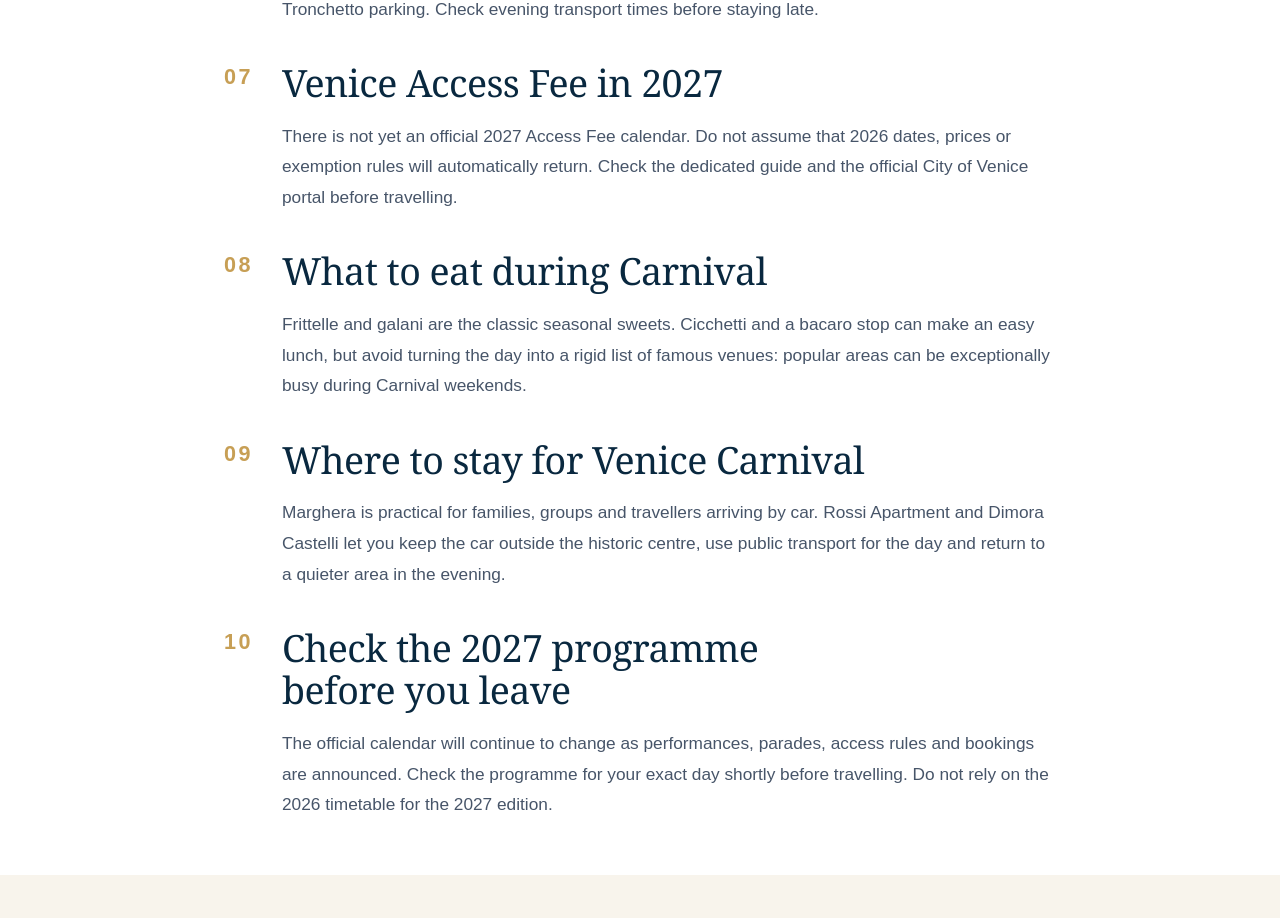
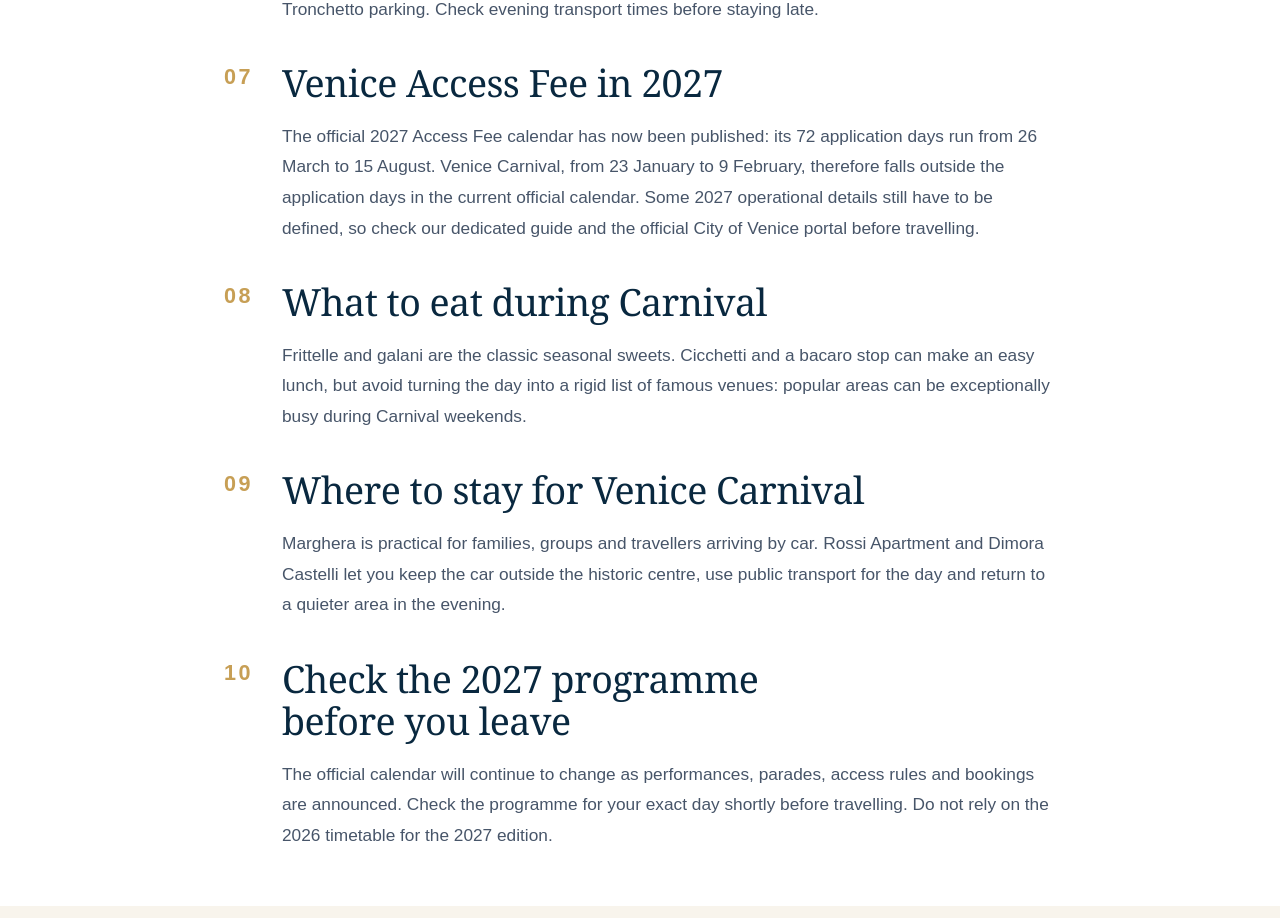
Before and after one commit to chiararegina90-spec/marghera-venice-apartments, a Next.js app: page /en/journal/carnevale-di-venezia in a window 1280 px wide. Shown: the part 2140-3058 px from the top of the page. Built offline with nearby package versions, Linux system fonts and the light colour scheme.

Commit message:
Update English Carnival 2027 Access Fee status

```diff
--- a/app/en/journal/carnevale-di-venezia/page.tsx
+++ b/app/en/journal/carnevale-di-venezia/page.tsx
@@ -18,15 +18,15 @@ const sections=[
  {title:'How to reach the Dinner Show',text:'The organisers indicate a free water shuttle from Piazzale Roma to Ca’ Vendramin Calergi. Alternatively, take ACTV Line 1 from Piazzale Roma or Ferrovia and get off at San Marcuola. The official page also gives approximate walking times of 15 minutes from Piazzale Roma and 10 minutes from the railway station. The nights of 1, 2 and 3 February are listed separately as Corporate Exclusive Nights and are not part of the normal public calendar.'},
  {title:'Venice Carnival with children',text:'Masks, street performers and events around the city can work very well for families, but do not build the entire day around St Mark’s Square. Combine one main event with quieter campi, a vaporetto ride and proper breaks. Our Venice with children guide has more practical ideas.'},
  {title:'Getting to Venice and parking',text:'If you stay in Marghera, you do not need to drive into Venice. Leave the car at the apartment and use bus or train. On the busiest Carnival days this avoids the cost and uncertainty of Piazzale Roma or Tronchetto parking. Check evening transport times before staying late.'},
- {title:'Venice Access Fee in 2027',text:'There is not yet an official 2027 Access Fee calendar. Do not assume that 2026 dates, prices or exemption rules will automatically return. Check the dedicated guide and the official City of Venice portal before travelling.'},
+ {title:'Venice Access Fee in 2027',text:'The official 2027 Access Fee calendar has now been published: its 72 application days run from 26 March to 15 August. Venice Carnival, from 23 January to 9 February, therefore falls outside the application days in the current official calendar. Some 2027 operational details still have to be defined, so check our dedicated guide and the official City of Venice portal before travelling.'},
  {title:'What to eat during Carnival',text:'Frittelle and galani are the classic seasonal sweets. Cicchetti and a bacaro stop can make an easy lunch, but avoid turning the day into a rigid list of famous venues: popular areas can be exceptionally busy during Carnival weekends.'},
  {title:'Where to stay for Venice Carnival',text:'Marghera is practical for families, groups and travellers arriving by car. Rossi Apartment and Dimora Castelli let you keep the car outside the historic centre, use public transport for the day and return to a quieter area in the evening.'},
  {title:'Check the 2027 programme before you leave',text:'The official calendar will continue to change as performances, parades, access rules and bookings are announced. Check the programme for your exact day shortly before travelling. Do not rely on the 2026 timetable for the 2027 edition.'}
 ];
-const faq=[['When is Venice Carnival 2027?','From 23 January to 9 February 2027.'],['When is Shrove Tuesday in 2027?','Shrove Tuesday falls on 9 February 2027 and is the final day of Carnival.'],['Is the full 2027 programme available?','Not yet in complete form. Some events are already confirmed, while the official calendar is still being updated.'],['Is Venice Carnival suitable for children?','Yes, especially if you mix busy events with quieter routes and regular breaks.'],['Should I drive into Venice during Carnival?','If you are staying in Marghera, leaving the car at your accommodation and using bus or train is usually easier.'],['Will the Venice Access Fee apply during Carnival 2027?','No official 2027 calendar has been published yet, so check again before travelling.']] as const;
+const faq=[['When is Venice Carnival 2027?','From 23 January to 9 February 2027.'],['When is Shrove Tuesday in 2027?','Shrove Tuesday falls on 9 February 2027 and is the final day of Carnival.'],['Is the full 2027 programme available?','Not yet in complete form. Some events are already confirmed, while the official calendar is still being updated.'],['Is Venice Carnival suitable for children?','Yes, especially if you mix busy events with quieter routes and regular breaks.'],['Should I drive into Venice during Carnival?','If you are staying in Marghera, leaving the car at your accommodation and using bus or train is usually easier.'],['Will the Venice Access Fee apply during Carnival 2027?','According to the official calendar currently published, the Carnival dates fall outside the 72 application days in 2027.']] as const;
 const related=[['Venice with children','/en/journal/venezia-con-bambini'],['Getting to Venice','/en/getting-to-venice'],['Where to park for Venice','/en/journal/dove-parcheggiare-venezia'],['Venice Access Fee','/en/journal/contributo-accesso-venezia'],['Hidden Venice','/en/guide/venezia-nascosta'],['Venetian cicchetti','/en/journal/cicchetti-veneziani'],['Rossi Apartment','/en/apartments/rossi-apartment'],['Dimora Castelli','/en/apartments/dimora-castelli']] as const;
 
-export default function Article(){const articleSchema={'@context':'https://schema.org','@type':'Article',headline:'Venice Carnival 2027',description:'Official dates, confirmed information and practical planning advice for Venice Carnival 2027.',inLanguage:'en-GB',dateModified:'2026-10-15',image:IMAGE,mainEntityOfPage:{'@type':'WebPage','@id':URL},author:{'@type':'Organization',name:'Marghera Venice Apartments',url:BASE},publisher:{'@type':'Organization',name:'Marghera Venice Apartments',url:BASE}};const breadcrumbSchema={'@context':'https://schema.org','@type':'BreadcrumbList',itemListElement:[{'@type':'ListItem',position:1,name:'Home',item:`${BASE}/en`},{'@type':'ListItem',position:2,name:'Journal',item:`${BASE}/en/journal`},{'@type':'ListItem',position:3,name:'Venice Carnival 2027',item:URL}]};const faqSchema={'@context':'https://schema.org','@type':'FAQPage',mainEntity:faq.map(([q,a])=>({'@type':'Question',name:q,acceptedAnswer:{'@type':'Answer',text:a}}))};return <><Header lang="en"/><main><article className="editorial-page"><script type="application/ld+json" dangerouslySetInnerHTML={{__html:JSON.stringify(articleSchema)}}/><script type="application/ld+json" dangerouslySetInnerHTML={{__html:JSON.stringify(breadcrumbSchema)}}/><script type="application/ld+json" dangerouslySetInnerHTML={{__html:JSON.stringify(faqSchema)}}/>
+export default function Article(){const articleSchema={'@context':'https://schema.org','@type':'Article',headline:'Venice Carnival 2027',description:'Official dates, confirmed information and practical planning advice for Venice Carnival 2027.',inLanguage:'en-GB',dateModified:'2026-10-19',image:IMAGE,mainEntityOfPage:{'@type':'WebPage','@id':URL},author:{'@type':'Organization',name:'Marghera Venice Apartments',url:BASE},publisher:{'@type':'Organization',name:'Marghera Venice Apartments',url:BASE}};const breadcrumbSchema={'@context':'https://schema.org','@type':'BreadcrumbList',itemListElement:[{'@type':'ListItem',position:1,name:'Home',item:`${BASE}/en`},{'@type':'ListItem',position:2,name:'Journal',item:`${BASE}/en/journal`},{'@type':'ListItem',position:3,name:'Venice Carnival 2027',item:URL}]};const faqSchema={'@context':'https://schema.org','@type':'FAQPage',mainEntity:faq.map(([q,a])=>({'@type':'Question',name:q,acceptedAnswer:{'@type':'Answer',text:a}}))};return <><Header lang="en"/><main><article className="editorial-page"><script type="application/ld+json" dangerouslySetInnerHTML={{__html:JSON.stringify(articleSchema)}}/><script type="application/ld+json" dangerouslySetInnerHTML={{__html:JSON.stringify(breadcrumbSchema)}}/><script type="application/ld+json" dangerouslySetInnerHTML={{__html:JSON.stringify(faqSchema)}}/>
 <section className="relative min-h-[64svh] overflow-hidden pt-20 sm:min-h-[72vh]"><Image src="/images/journal-carnevale.webp" alt="Masks during Venice Carnival" fill priority sizes="100vw" className="object-cover"/><div className="absolute inset-0 editorial-cover-shade"/><div className="relative mx-auto flex min-h-[calc(64svh-5rem)] max-w-7xl items-end px-5 pb-16 pt-20 sm:min-h-[calc(72vh-5rem)] lg:px-8"><div className="max-w-5xl text-white"><nav aria-label="Breadcrumb" className="mb-5 flex flex-wrap gap-2 text-sm text-white/70"><Link href="/en">Home</Link><span>›</span><Link href="/en/journal">Journal</Link><span>›</span><span className="text-gold">Venice Carnival 2027</span></nav><p className="text-xs font-black uppercase tracking-[.22em] text-gold">Events • 23 January – 9 February 2027</p><h1 className="mt-4 font-serif text-[clamp(2.8rem,7vw,5.8rem)] leading-none">Venice Carnival 2027</h1><p className="mt-6 max-w-3xl text-xl text-white/80">Official dates, what is already confirmed and how to plan the visit without carrying 2026 information into 2027.</p></div></div></section>
 <section className="py-20"><div className="mx-auto max-w-4xl px-5 lg:px-8"><p className="font-serif text-3xl leading-relaxed text-navy">Venice Carnival 2027 is officially scheduled for <strong>23 January to 9 February</strong>. The full programme is still evolving, so this guide separates confirmed information from practical advice.</p><div className="mt-14 space-y-12">{sections.map((s,i)=><section key={s.title} className="editorial-section-row grid grid-cols-[34px_1fr] gap-3 sm:grid-cols-[42px_1fr] sm:gap-4"><div className="font-serif text-5xl text-gold">{String(i+1).padStart(2,'0')}</div><div><h2 className="font-serif text-4xl text-navy">{s.title}</h2><p className="mt-4 text-lg leading-8 text-slate-600">{s.text}</p></div></section>)}</div></div></section>
 <section className="bg-cream py-16"><div className="mx-auto max-w-4xl px-5 lg:px-8"><div className="rounded-[2rem] bg-gold p-8 text-navy"><p className="text-xs font-black uppercase tracking-[.22em]">Marghera Venice Apartments tip</p><p className="mt-4 font-serif text-3xl">On busy weekends, leave early, choose one must-see event and keep the rest flexible. Carnival is easier to enjoy when you are not chasing ten different appointments.</p></div><div className="mt-8 rounded-[2rem] bg-white p-8 shadow-soft"><p className="text-xs font-black uppercase tracking-[.18em] text-gold">Official source</p><p className="mt-3 text-slate-600">The 23 January–9 February 2027 dates and Official Dinner Show details come from the official Venice Carnival website. Check the site again as the public programme is completed.</p><a href="https://carnevale.venezia.it/en/" target="_blank" rel="noopener noreferrer" className="mt-5 inline-flex rounded-full bg-navy px-6 py-3 font-bold text-white">Official Venice Carnival website ↗</a></div></div></section>
```
